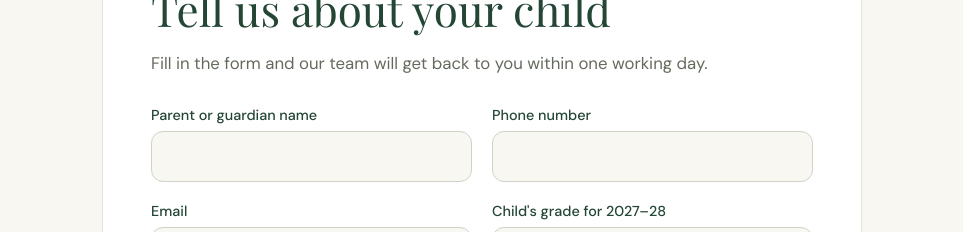
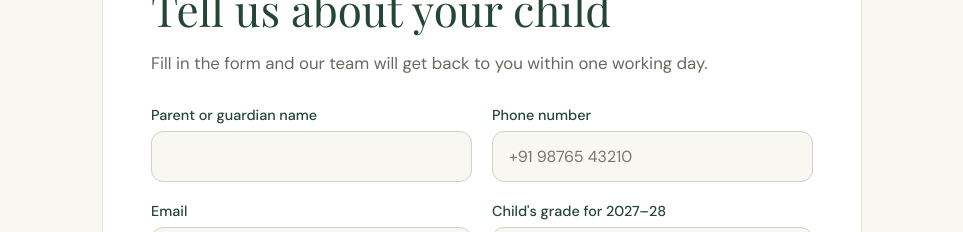
Before and after one commit to mayaswami/eakpustak-admissions, a React (Vite) app: page / in a window 1280 px wide. Shown: the part 7960-8192 px from the top of the page, without its empty margins (158-1121 px from the left). Built offline with nearby package versions, Linux system fonts and the light colour scheme.

Commit message:
fix: accept +91 prefix in phone validation

```diff
--- a/src/components/EnquiryForm.jsx
+++ b/src/components/EnquiryForm.jsx
@@ -84,8 +84,9 @@ function EnquiryForm() {
               name="phone"
               type="tel"
               autoComplete="tel"
-              pattern="[0-9]{10}"
-              title="Enter a 10-digit mobile number"
+              placeholder="+91 98765 43210"
+              pattern="(\+91\s?)?[6-9][0-9]{9}"
+              title="Enter a 10-digit mobile number, with or without +91"
               value={form.phone}
               onChange={handleChange}
               required
```
